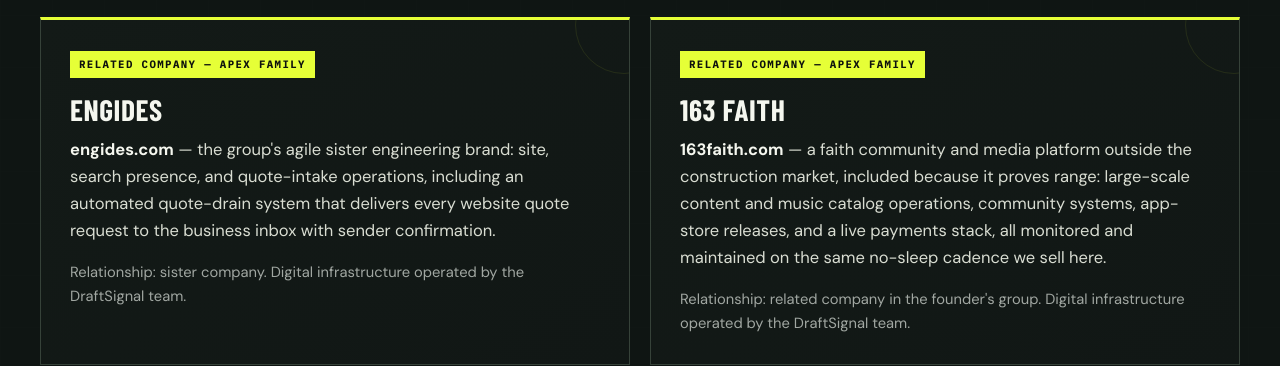
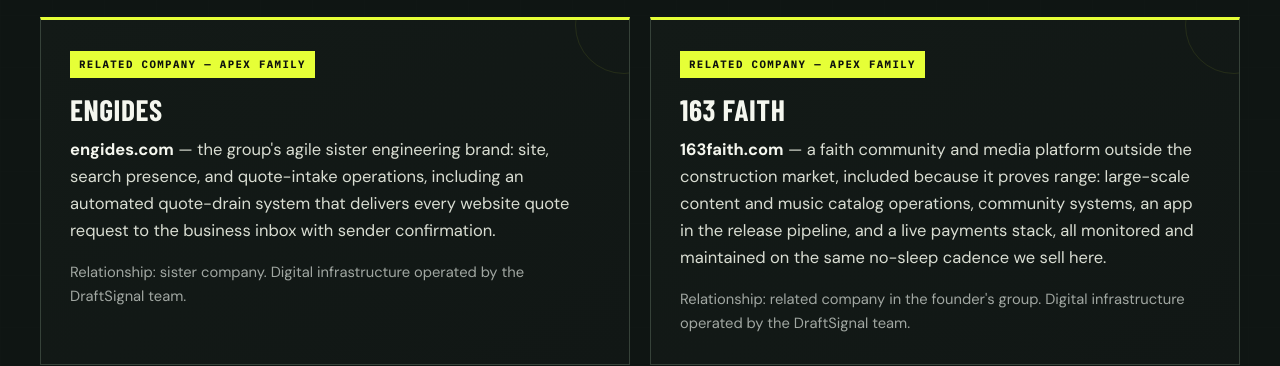
Before and after one commit to chicomills1-create/draftsignal-digital, a plain HTML site: page work-and-proof.html in a window 1280 px wide. Shown: the part 2481-2847 px from the top of the page. Drawn offline with nearby package versions, Linux system fonts and the light colour scheme; a web font is replaced by a local one.

Commit message:
Deploy DraftSignal Digital site v2 — work-and-proof.html

```diff
--- a/work-and-proof.html
+++ b/work-and-proof.html
@@ -169,7 +169,7 @@
         <div class="card">
           <span class="tag">Related company — Apex family</span>
           <h3>163 Faith</h3>
-          <p><strong>163faith.com</strong> — a faith community and media platform outside the construction market, included because it proves range: large-scale content and music catalog operations, community systems, app-store releases, and a live payments stack, all monitored and maintained on the same no-sleep cadence we sell here.</p>
+          <p><strong>163faith.com</strong> — a faith community and media platform outside the construction market, included because it proves range: large-scale content and music catalog operations, community systems, an app in the release pipeline, and a live payments stack, all monitored and maintained on the same no-sleep cadence we sell here.</p>
           <p class="small">Relationship: related company in the founder's group. Digital infrastructure operated by the DraftSignal team.</p>
         </div>
       </div>
```
